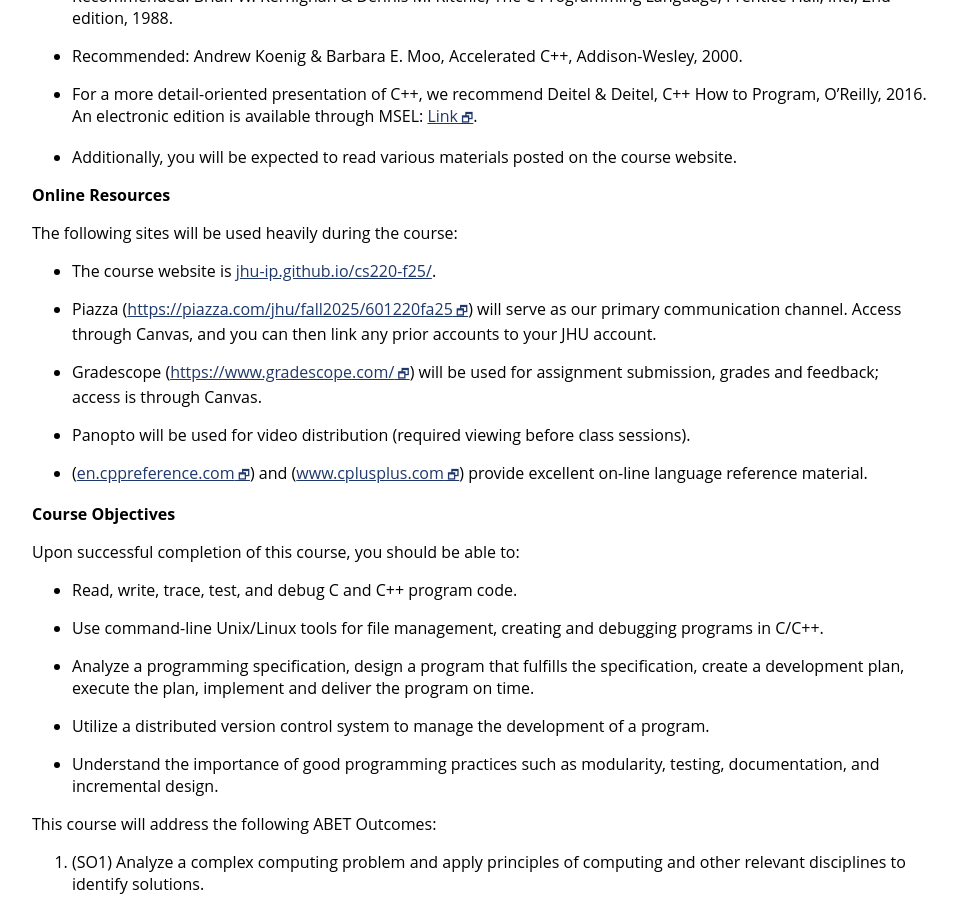
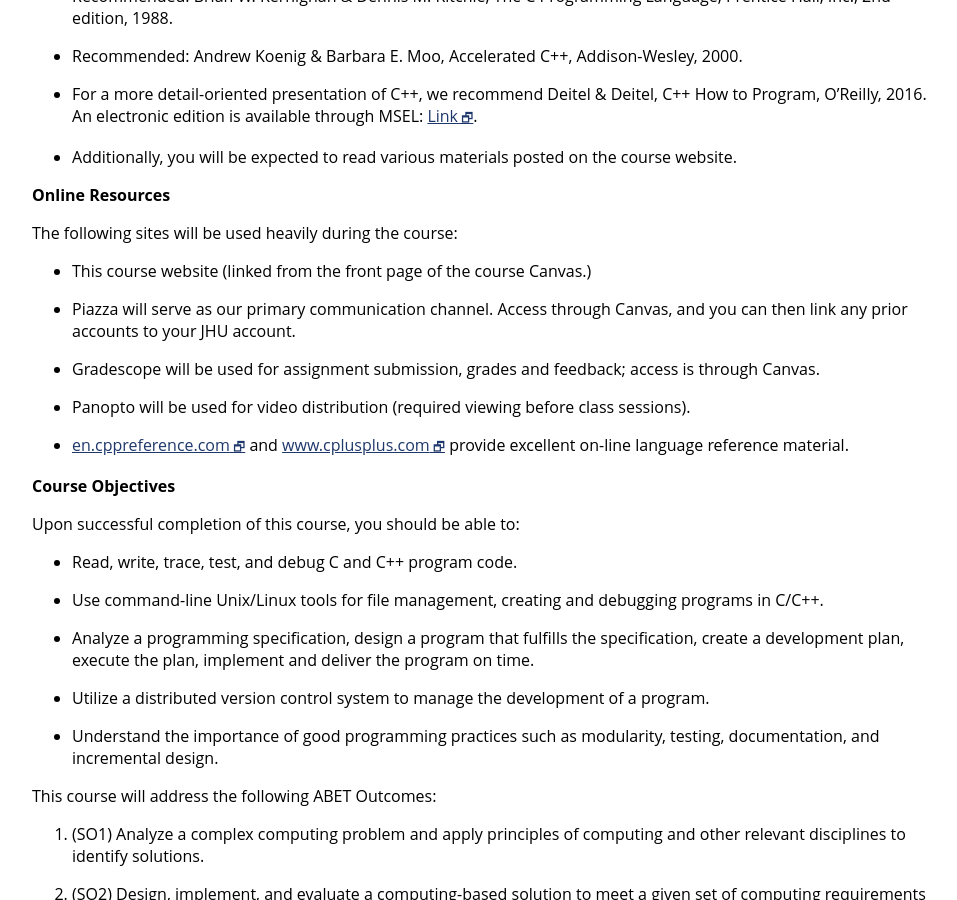
Before and after one commit to jhu-ip/cs220-sp26, a Jekyll site: the page built from syllabus.md, in a window 1280 px wide and 900 px high, scrolled down 1269 px. Shown: the whole window, without its empty margins (160-1117 px from the left). Built offline with Jekyll 4.4.1, drawn with Linux system fonts in a browser that asks for light colours.

Commit message:
removed last semester links from syllabus

```diff
--- a/syllabus.md
+++ b/syllabus.md
@@ -84,20 +84,16 @@
 
 The following sites will be used heavily during the course:
 
--   The course website is
-    [jhu-ip.github.io/cs220-f25/](https://jhu-ip.github.io/cs220-f25/).
+-   This course website (linked from the front page of the course Canvas.)
 
--   Piazza
-    (<a class="external" target="_blank" href="https://piazza.com/jhu/fall2025/601220fa25">https://piazza.com/jhu/fall2025/601220fa25</a>)
-    will serve as our primary communication channel. Access through Canvas, and you can then link any prior accounts to your JHU account.
+-   Piazza will serve as our primary communication channel. Access through Canvas, and you can then link any prior accounts to your JHU account.
 
--   Gradescope (<a class="external" target="_blank" href="https://www.gradescope.com/">https://www.gradescope.com/</a>) will be used
-    for assignment submission, grades and feedback; access is through Canvas.
+-   Gradescope will be used for assignment submission, grades and feedback; access is through Canvas.
 
 -   Panopto will be used for video distribution (required viewing before class sessions).
 
--   (<a class="external" target="_blank" href="https://en.cppreference.com/w/">en.cppreference.com</a>) and
-    (<a class="external" target="_blank" href="https://www.cplusplus.com/reference/">www.cplusplus.com</a>) provide
+-   <a class="external" target="_blank" href="https://en.cppreference.com/w/">en.cppreference.com</a> and
+    <a class="external" target="_blank" href="https://www.cplusplus.com/reference/">www.cplusplus.com</a> provide
     excellent on-line language reference material.
 
 **Course Objectives**
```
